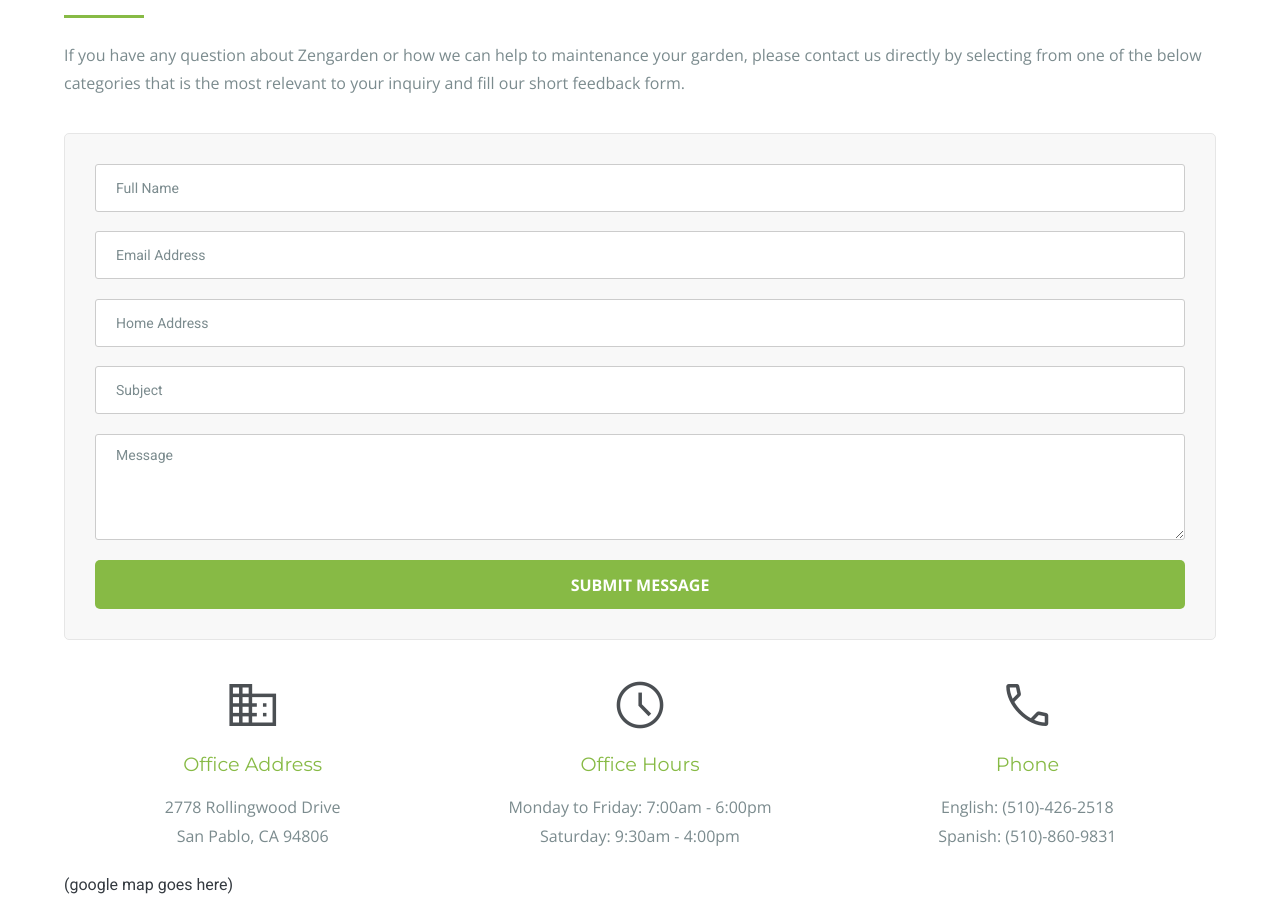
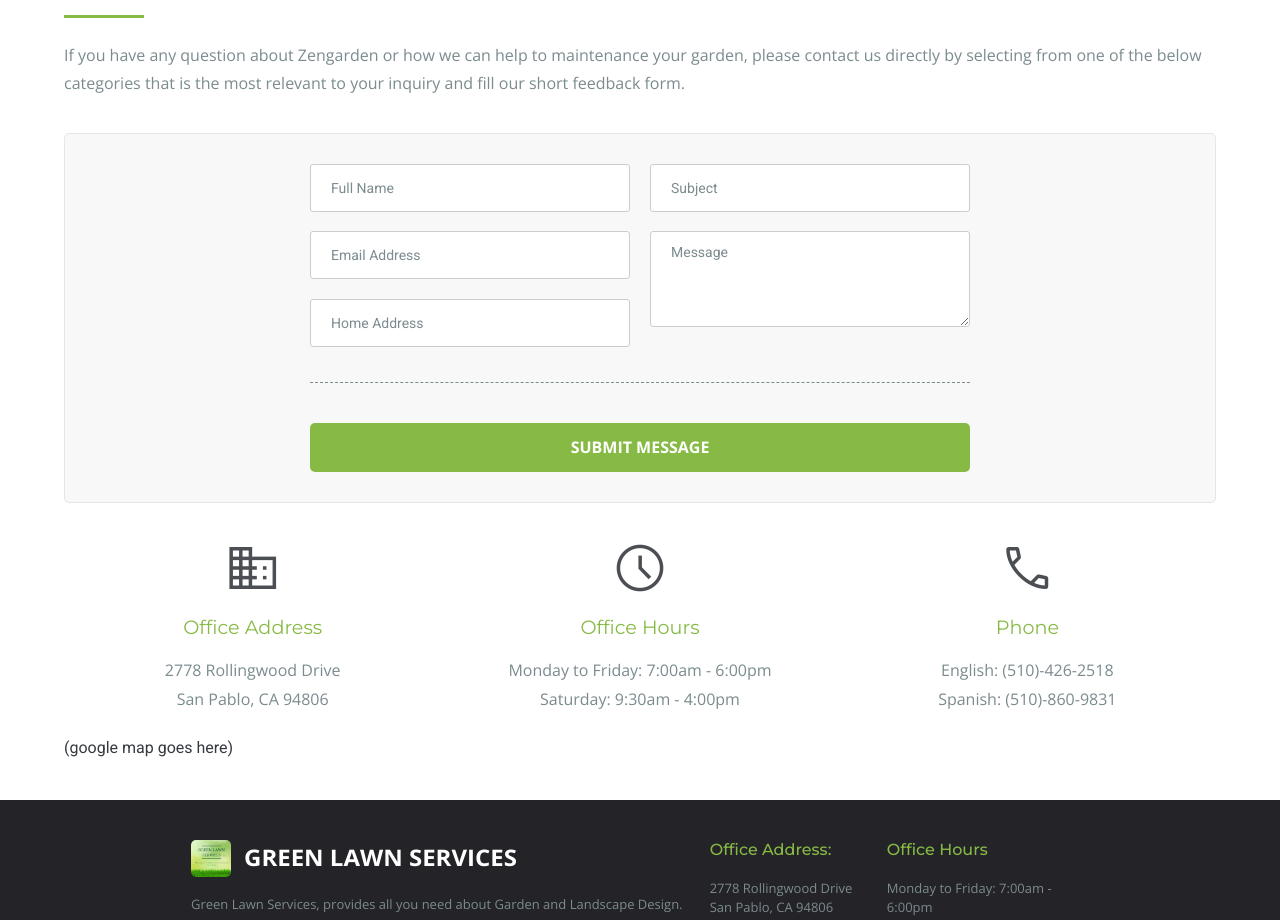
Before and after one commit to luisarevalo21/landscaper-project, a React (Vite) app: page /contact in a window 1280 px wide. Shown: the part 1020-1940 px from the top of the page. Built offline with nearby package versions, Linux system fonts and the light colour scheme.

Commit message:
Wrap form contents

```diff
--- a/src/App.css
+++ b/src/App.css
@@ -351,10 +351,19 @@ html {
 form {
   display: flex;
   flex-direction: column;
-  align-items: center;
-  justify-content: center;
   width: 100%;
   padding-top: 10px;
+  max-width: 720px;
+}
+.form__inputs__grid {
+  display: flex;
+  flex-wrap: wrap;
+  column-gap: 20px;
+}
+.form__left__container,
+.form__right__container {
+  width: 100%;
+  flex: 1 1 300px;
 }
 form ::placeholder {
   color: var(--light-gray);
@@ -375,8 +384,8 @@ form textarea:focus {
   box-shadow: 0 0 5px var(--green);
 }
 form textarea {
-  margin: 0.7em 0;
-  padding: 10px 20px;
+  margin: 0.7em 0 0 0;
+  padding: 10px 20px 0 20px;
   width: 100%;
   font-size: 14px;
   border-radius: 3px;
@@ -390,6 +399,7 @@ form textarea {
   color: var(--white);
   font-weight: normal;
   padding-bottom: 25px;
+  width: max-content
 }
 .form__title--strong {
   font-weight: bold;
@@ -580,6 +590,8 @@ form textarea {
   background: #f8f8f8;
   border-radius: 5px;
   border: 1px solid #e6e6e6;
+  display: flex;
+  justify-content: center;
 }
 .contact__form form {
   padding: 20px 30px 30px 30px;
--- a/src/components/Form.jsx
+++ b/src/components/Form.jsx
@@ -10,11 +10,17 @@ const Form = ({ home }) => {
           </h2>
         )}
         <form action="">
+          <div className="form__inputs__grid">
+            <div className="form__left__container">
               <input type="text" placeholder="Full Name" />
               <input type="email" placeholder="Email Address" />
               <input type="text" placeholder="Home Address" />
+            </div>
+            <div className="form__right__container">
               <input type="text" placeholder="Subject" />
               <textarea name="" id="" cols="30" rows="4" placeholder="Message"></textarea>
+            </div>
+          </div>
           <div className="form__separator--dashed"></div>
           <button className="form__button">Submit</button>
         </form>
@@ -24,11 +30,18 @@ const Form = ({ home }) => {
     return (
       <div className="contact__form">
         <form action="">
+          <div className="form__inputs__grid">
+            <div className="form__left__container">
               <input type="text" placeholder="Full Name" />
               <input type="email" placeholder="Email Address" />
               <input type="text" placeholder="Home Address" />
+            </div>
+            <div className="form__right__container">
               <input type="text" placeholder="Subject" />
               <textarea name="" id="" cols="30" rows="4" placeholder="Message"></textarea>
+            </div>
+          </div>
+          <div className="form__separator--dashed"></div>
           <button className="form__button form__button--margin--top">Submit message</button>
         </form>
       </div>
```
Lines whose indentation alone changed are shown as unchanged.
